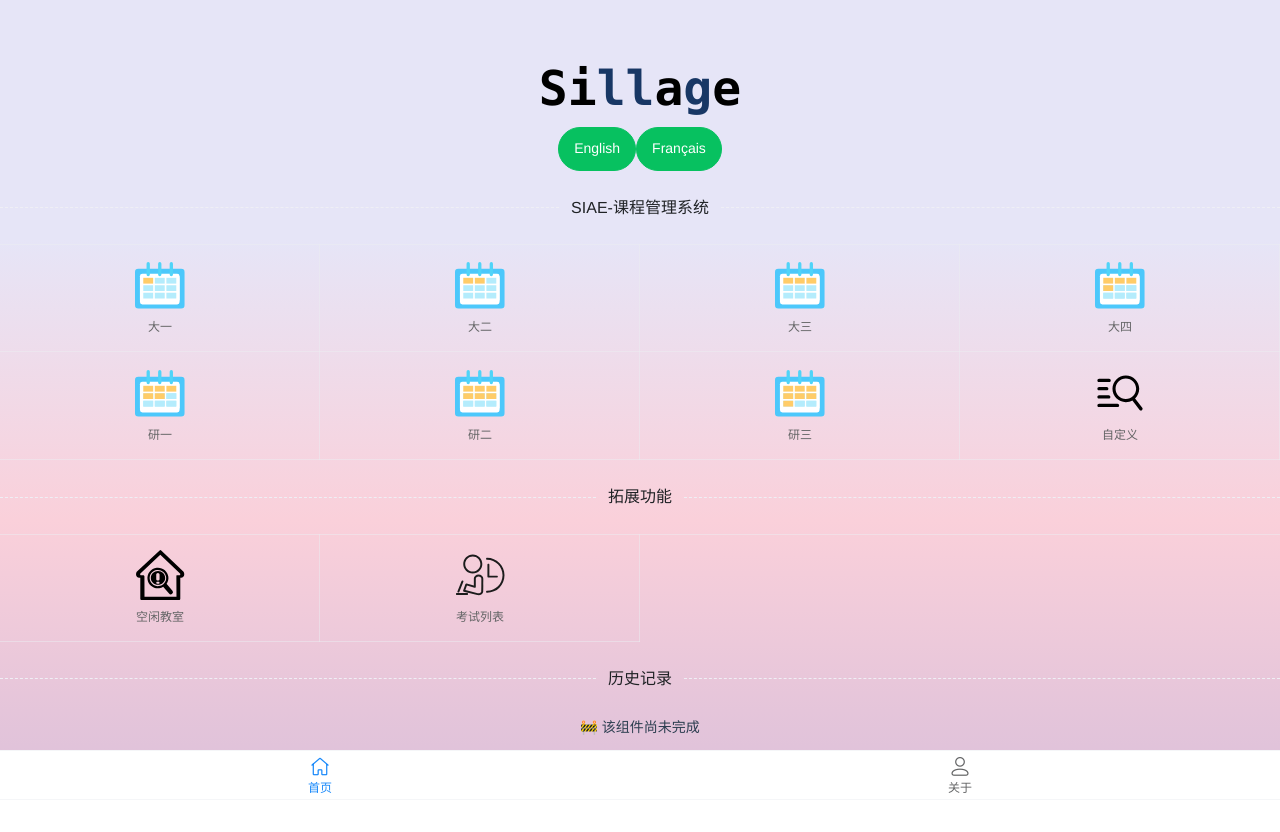
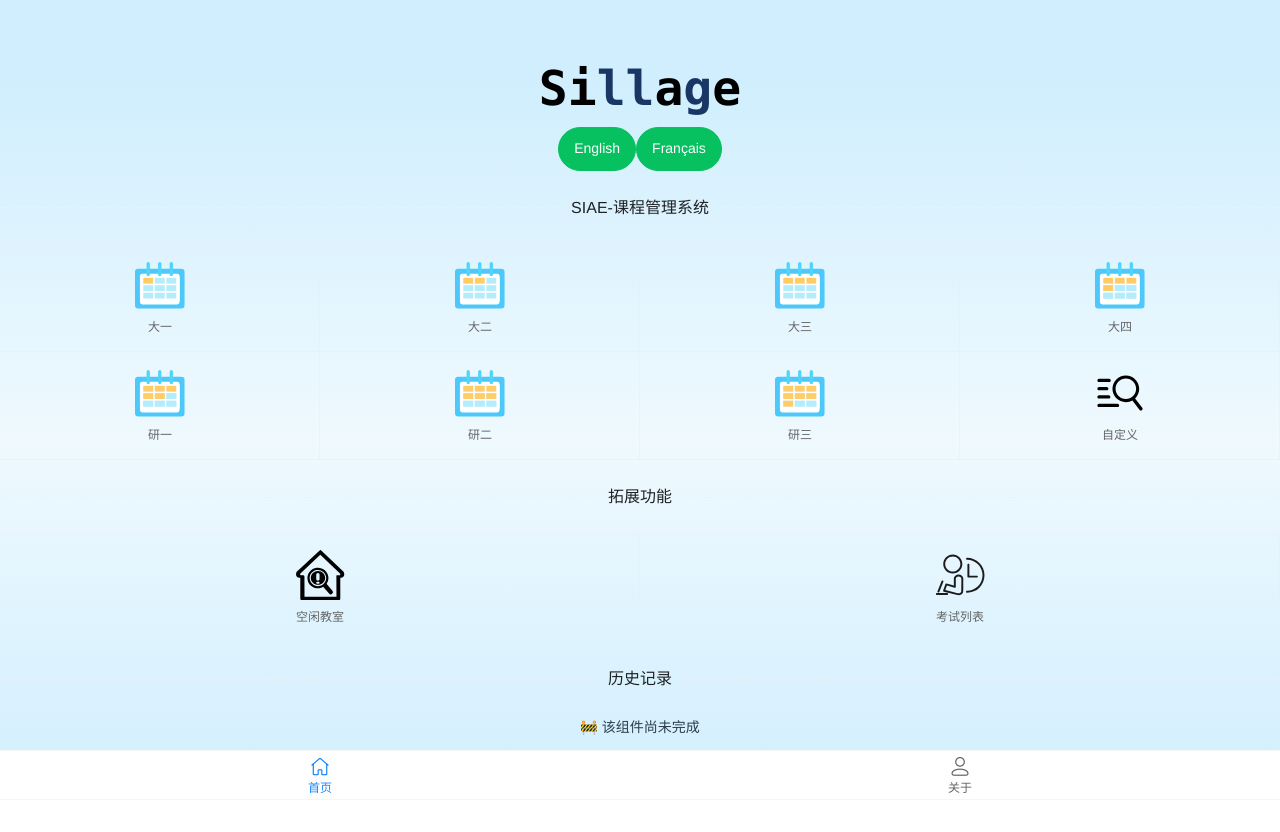
Before and after one commit to laorange/allu-sillage-front-end, a Vue app: page / in a window 1280 px wide. Shown: the top 832 px of the page. Built offline with nearby package versions, Linux system fonts and the light colour scheme.

Commit message:
05181818 优化 Index.vue

```diff
--- a/components.d.ts
+++ b/components.d.ts
@@ -9,11 +9,9 @@ declare module '@vue/runtime-core' {
     AboutOptions: typeof import('./src/components/about/AboutOptions.vue')['default']
     AboutSillage: typeof import('./src/components/about/AboutSillage.vue')['default']
     BrowseHistory: typeof import('./src/components/index/BrowseHistory.vue')['default']
-    Contributors: typeof import('./src/components/about/Contributors.vue')['default']
     FunctionEntrance: typeof import('./src/components/index/FunctionEntrance.vue')['default']
     GradeList: typeof import('./src/components/index/GradeList.vue')['default']
     LanguageSwitch: typeof import('./src/components/LanguageSwitch.vue')['default']
-    NAvatar: typeof import('naive-ui')['NAvatar']
     NDivider: typeof import('naive-ui')['NDivider']
     NSpace: typeof import('naive-ui')['NSpace']
     RouterLink: typeof import('vue-router')['RouterLink']
--- a/src/components/index/BrowseHistory.vue
+++ b/src/components/index/BrowseHistory.vue
@@ -10,11 +10,11 @@ const {t} = useI18n({
     },
     en: {
       'BrowserHistoryTitle': "Browser History",
-      "underConstruction": "under construction",
+      "underConstruction": "this component is under construction...",
     },
     fr: {
       "BrowserHistoryTitle": "Historique du Navigateur",
-      "underConstruction": "En construction",
+      "underConstruction": "ce composant est en construction...",
     },
   }
 });
--- a/src/components/index/FunctionEntrance.vue
+++ b/src/components/index/FunctionEntrance.vue
@@ -19,8 +19,8 @@ const gradeNameList = computed(() => JSON.parse(t('gradeNameList')) as string[])
 <template>
   <n-divider :dashed="true">{{ t("FunctionEntranceTitle") }}</n-divider>
 
-  <van-grid :column-num="4" icon-size="50px" :clickable="true">
-    <van-grid-item v-for="num in 2" :key="`function-${num}`"
+  <van-grid :column-num="svgList.length" icon-size="50px" :clickable="true">
+    <van-grid-item v-for="num in svgList.length" :key="`function-${num}`"
                    :icon="svgList[num-1]"
                    :text="gradeNameList[num-1]"/>
   </van-grid>
--- a/src/pages/index/Index.vue
+++ b/src/pages/index/Index.vue
@@ -27,7 +27,7 @@ const {t} = useI18n()
 <style scoped>
 .index-body {
   min-height: 100vh;
-  background-image: linear-gradient(#e6e5f7 30%, #fad0da, #dbc0da);
+  background-image: linear-gradient(rgba(100, 200, 250, 30%) 10%, rgba(100, 200, 250, 10%), rgba(100, 200, 250, 30%));
 }
 
 .title-area {
```
